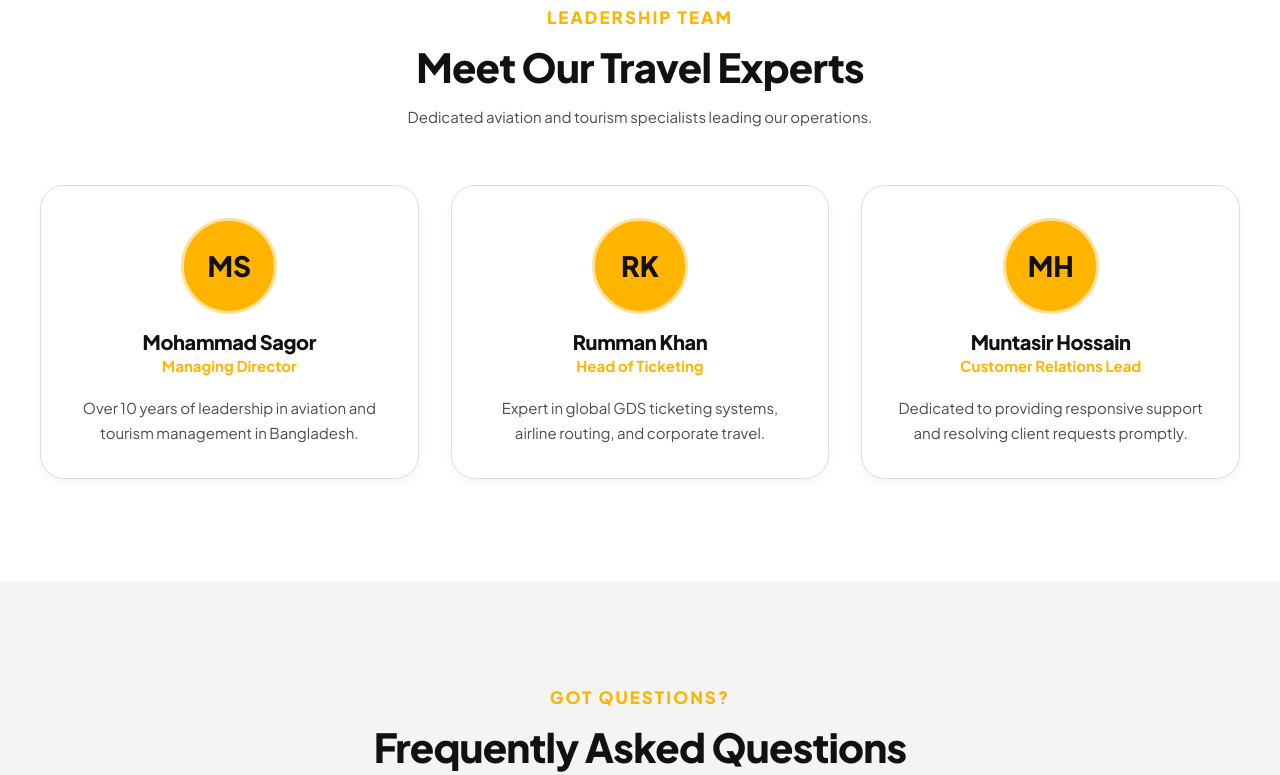
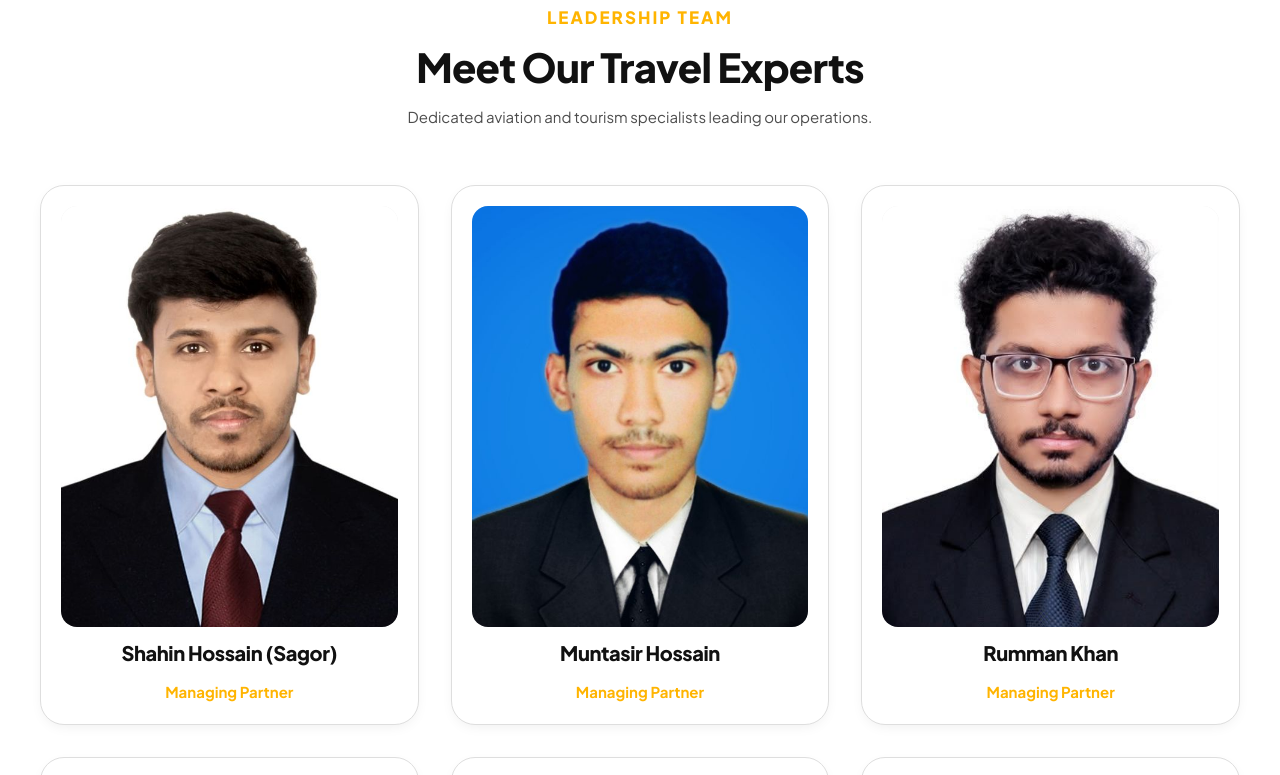
Before and after one commit to MuntasirTonmoy/relaxtrip, a plain HTML site: page public/index.html in a window 1280 px wide. Shown: the part 5069-5844 px from the top of the page. Drawn offline with Linux system fonts and the light colour scheme.

Commit message:
Team section: photo cards for 8 members (name and role only)
Co-authored-by: MuntasirTonmoy <MuntasirTonmoy@users.noreply.github.com>

```diff
--- a/public/css/06-sections.css
+++ b/public/css/06-sections.css
@@ -63,7 +63,9 @@ blockquote{font-size:var(--font-size-large);font-weight:500} .who{display:flex;g
 /* MAP card: an illustrated map that opens Google Maps (an embedded map is blocked in some previews). */
 .map{position:relative;display:block;overflow:hidden;min-height:22rem;border-radius:var(--radius-card);border:1px solid var(--color-border);background:var(--color-section-alt-background);transition:transform var(--motion-duration-normal) var(--motion-easing),box-shadow var(--motion-duration-normal) var(--motion-easing),border-color var(--motion-duration-normal)}
 /* TEAM cards. */
-.team p{color:var(--color-text-muted);font-size:var(--font-size-small)} .team .card{text-align:center;display:grid;gap:1rem;justify-items:center}
+.team p{color:var(--color-text-muted);font-size:var(--font-size-small)} .team .card{text-align:center;display:grid;gap:.9rem;justify-items:center;padding:1.25rem}
+.team-photo{width:100%;aspect-ratio:4/5;border-radius:var(--radius-inner);overflow:hidden;background:var(--color-surface-alt, #eee)}
+.team-photo img{width:100%;height:100%;object-fit:cover;display:block}
 .team .role{font-weight:700;color:var(--color-accent-text);font-size:var(--font-size-small)}
 /* FAQ accordion: .fq = one question card, .open is added by JS. */
 .faq{max-width:48rem;margin-inline:auto;display:grid;gap:1rem} .fq{padding:0;overflow:hidden}
--- a/public/js/03-render.js
+++ b/public/js/03-render.js
@@ -62,10 +62,13 @@ document.querySelector('#whyl').innerHTML = WHY_US_ITEMS.map(({ title, descripti
   return `<div class="wi rv" style="--reveal-order:${index}"><span class="n" data-num="${displayNumber}">${displayNumber}</span><div><h3 data-i18n="${cardText('whyus', index, 'title', title)}"></h3><p data-i18n="${cardText('whyus', index, 'description', description)}"></p></div></div>`;
 }).join('');
 
-/* Team cards */
-document.querySelector('#teaml').innerHTML = TEAM_MEMBERS.map((member, index) =>
-  `<div class="card rv" style="--reveal-order:${index}"><span class="av lg" aria-hidden="true">${member.initials || initialsOf(member.name.en)}</span><div><h3 data-i18n="${cardText('team', index, 'name', member.name)}"></h3><p class="role" data-i18n="${cardText('team', index, 'role', member.role)}"></p></div><p data-i18n="${cardText('team', index, 'description', member.description)}"></p></div>`
-).join('');
+/* Team cards: photo (optional — falls back to initials) + name + role */
+document.querySelector('#teaml').innerHTML = TEAM_MEMBERS.map((member, index) => {
+  const photo = member.photo
+    ? `<span class="team-photo"><img src="${member.photo}" loading="lazy" alt=""></span>`
+    : `<span class="av lg" aria-hidden="true">${member.initials || initialsOf(member.name.en)}</span>`;
+  return `<div class="card rv" style="--reveal-order:${index % 3}">${photo}<h3 data-i18n="${cardText('team', index, 'name', member.name)}"></h3><p class="role" data-i18n="${cardText('team', index, 'role', member.role)}"></p></div>`;
+}).join('');
 
 /* FAQ questions and answers */
 document.querySelector('#faql').innerHTML = FAQ_ITEMS.map(({ question, answer }, index) => {
--- a/public/js/data/team-faq.js
+++ b/public/js/data/team-faq.js
@@ -1,30 +1,47 @@
-/* ---- TEAM: one card each.
-   initials = (optional) avatar letters; if missing they are made from the English name,
-   e.g. "Mohammad Sagor" becomes "MS". ---- */
+/* ---- TEAM: one photo card each (photos live in public/images/team/).
+   TO ADD: put the photo file in images/team/, then copy one { ... } block and change
+   name / role / photo. TO REMOVE: delete the whole { ... } block.
+   A member without a photo falls back to initials automatically. ---- */
 export const TEAM_MEMBERS = [
   {
-    name: { en: "Mohammad Sagor", bn: "মোহাম্মদ সাগর" },
-    role: { en: "Managing Director", bn: "ব্যবস্থাপনা পরিচালক" },
-    description: {
-      en: "Over 10 years of leadership in aviation and tourism management in Bangladesh.",
-      bn: "বাংলাদেশের এভিয়েশন ও ট্যুরিজম ম্যানেজমেন্টে ১০ বছরেরও বেশি অভিজ্ঞ নেতৃত্ব।",
-    },
+    name: { en: "Shahin Hossain (Sagor)", bn: "শাহিন হোসসেন (সাগর)" },
+    role: { en: "Managing Partner", bn: "ম্যানেজিং পার্টনার" },
+    photo: "images/team/shahin.jpg",
+  },
+  {
+    name: { en: "Muntasir Hossain", bn: "মুনতাসির হোসেন" },
+    role: { en: "Managing Partner", bn: "ম্যানেজিং পার্টনার" },
+    photo: "images/team/muntasir.jpg",
   },
   {
     name: { en: "Rumman Khan", bn: "রুম্মান খান" },
-    role: { en: "Head of Ticketing", bn: "হেড অফ টিকেটিং" },
-    description: {
-      en: "Expert in global GDS ticketing systems, airline routing, and corporate travel.",
-      bn: "গ্লোবাল জিডিএস টিকেটিং সিস্টেম, এয়ারলাইন রুট ও কর্পোরেট ট্রাভেলে বিশেষজ্ঞ।",
-    },
+    role: { en: "Managing Partner", bn: "ম্যানেজিং পার্টনার" },
+    photo: "images/team/rumman.jpg",
   },
   {
-    name: { en: "Muntasir Hossain", bn: "মুনতাসির হোসেন" },
-    role: { en: "Customer Relations Lead", bn: "কাস্টমার রিলেশনস লিড" },
-    description: {
-      en: "Dedicated to providing responsive support and resolving client requests promptly.",
-      bn: "গ্রাহকদের যেকোনো অনুরোধ দ্রুত ও সন্তোষজনকভাবে সমাধানে নিবেদিত।",
-    },
+    name: { en: "Mehreen Asha", bn: "মহরিন আশা" },
+    role: { en: "Reservation Officer", bn: "রিজার্ভেশন অফিসার" },
+    photo: "images/team/mehreen.jpg",
+  },
+  {
+    name: { en: "Sk Walid", bn: "এসকে বালিদ" },
+    role: { en: "Visualizer", bn: "ভিজুয়ালাইজার" },
+    photo: "images/team/walid.jpg",
+  },
+  {
+    name: { en: "Any Chakraborty", bn: "আনি চক্রবর্ত্তী" },
+    role: { en: "Customer Relationship Officer", bn: "কাস্টমার রিলেশনশিপ অফিসার" },
+    photo: "images/team/anny.jpg",
+  },
+  {
+    name: { en: "M M Sohan Parvez", bn: "এম এম সোহান পরবেজ" },
+    role: { en: "Accounts Manager", bn: "অ্যাকাউন্টস ম্যানেজার" },
+    photo: "images/team/sohan.jpg",
+  },
+  {
+    name: { en: "Habibur Rahman", bn: "হাবিবুর রহমান" },
+    role: { en: "Senior Developer", bn: "সিনিয়র ডেভেলপার" },
+    photo: "images/team/habibur.jpg",
   },
 ];
 
```
Also changed, not shown: public/images/team/anny.jpg (added), public/images/team/habibur.jpg (added), public/images/team/mehreen.jpg (added), public/images/team/muntasir.jpg (added), public/images/team/rumman.jpg (added), public/images/team/shahin.jpg (added), public/images/team/sohan.jpg (added), public/images/team/walid.jpg (added), 1 other file.
